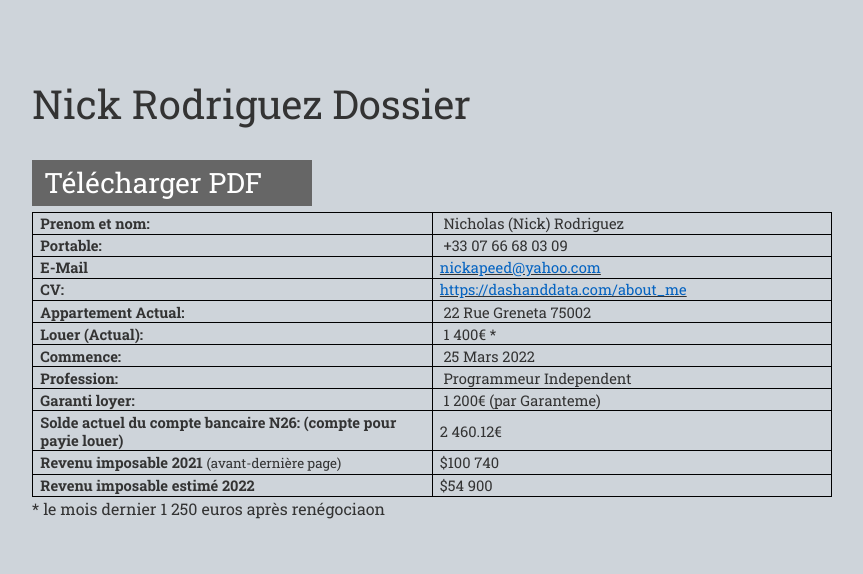
After one commit to costa-rica/personalWebsite, a Flask app: template app_package/templates/dossier_location.html in a window 1280 px wide. The commit adds this page. Shown: the top 574 px of the page, without its empty margins (208-1071 px from the left). Run offline with Flask 2, Linux system fonts and the light colour scheme; the template is opened without the code that fills it, so the values that code supplies are empty; parts of the project's set-up code (start-up, migrations or seed data) failed here and were passed over; some libraries are stand-ins or nearby versions.

Commit message:
added dossier

```diff
--- a/app_package/__init__.py
+++ b/app_package/__init__.py
@@ -62,7 +62,9 @@ def create_app(config_class=config):
     app.config.from_object(config_class)
 
     from app_package.main.routes import main
+    from app_package.main_api.routes import main_api
 
     app.register_blueprint(main)
+    app.register_blueprint(main_api)
 
     return app
--- /dev/null
+++ b/app_package/static/scss/_dossier.scss
@@ -0,0 +1,70 @@
+.WordSection1 {
+  // background-color: pink;
+  display: flex;
+  flex-wrap: wrap;
+  justify-content: center;
+  width: 100%;
+  h1{width:100%}
+  a#pdf {
+    display: block;
+    float: left;
+    background: #666;
+    color: white;
+    padding: 6px 50px 6px 12px;
+    margin-bottom: 6px;
+    text-decoration: none;
+  }
+
+  a#pdf:hover {
+    background: #222;
+  }
+}
+
+.dossier_sub {
+  width: 90%;
+
+  img {
+    min-width: 20rem;
+  }
+
+
+
+}
+
+.TableGrid {
+  tr {
+
+    // height:1.0pt
+    .td_left {
+      width: 50%;
+      border: solid black 1.0pt;
+      padding: 1.2pt 5.75pt 1.35pt 5.5pt;
+      height: 1.0pt
+    }
+
+    .td_right {
+      // width:197.05pt;
+      width: 50%;
+      border: solid black 1.0pt;
+      border-left: none;
+      padding: 1.2pt 5.75pt 1.35pt 5.5pt;
+      height: 1.0pt
+    }
+  }
+}
+
+//For Screen wider than 330px
+@media only screen and (min-width: 330px) {
+
+.dossier_sub {
+  max-width: 50rem;
+
+  .TableGrid{width:100%;}
+  img {
+    min-width: 20rem;
+  }
+
+
+
+}
+}
--- a/app_package/static/scss/main.scss
+++ b/app_package/static/scss/main.scss
@@ -1,5 +1,6 @@
 @use "custom";
 @use "resume";
+@use "dossier";
 @import url('https://fonts.googleapis.com/css2?family=Roboto+Slab:wght@400;700&display=swap');
 
 
--- /dev/null
+++ b/app_package/templates/dossier_location.html
@@ -0,0 +1,214 @@
+{% extends "_layout.html" %}
+{% block main %}
+
+<div class="main">
+  <div class="dossier">
+
+
+    <!-- <section class="home"> -->
+
+    <!-- <img src="{{ url_for('static', filename='images/dossier/NickAndMolly2022.jpg') }}"> -->
+
+
+    <div class=WordSection1>
+
+
+
+      <div class="dossier_sub">
+
+
+        <h1>Nick Rodriguez Dossier </h1>
+        <br>
+
+        <h3><a id="pdf" href="{{ url_for('main.telecharger_dossier') }}">Télécharger PDF</a></h3>
+
+        <table class=TableGrid
+          >
+          <tr>
+            <td class="td_left">
+              <p class=MsoNormal style='margin:0cm;text-indent:0cm;line-height:107%'><b><span
+                    style='font-size:11.0pt;line-height:107%'>Prenom et nom: </span></b> </p>
+            </td>
+            <td class="td_right">
+              <p class=MsoNormal style='margin:0cm;text-indent:0cm;line-height:107%'><span
+                  style='font-size:11.0pt;line-height:107%'> Nicholas (Nick) Rodriguez </span> </p>
+            </td>
+          </tr>
+          <tr>
+            <td class="td_left">
+              <p class=MsoNormal style='margin:0cm;text-indent:0cm;line-height:107%'><b><span
+                    style='font-size:11.0pt;line-height:107%'>Portable: </span></b> </p>
+            </td>
+            <td class="td_right">
+              <p class=MsoNormal style='margin:0cm;text-indent:0cm;line-height:107%'><span
+                  style='font-size:11.0pt;line-height:107%'> +33 07 66 68 03 09 </span> </p>
+            </td>
+          </tr>
+          <tr style='height:1.0pt'>
+            <td class="td_left">
+              <p class=MsoNormal style='margin:0cm;text-indent:0cm;line-height:107%'><b><span
+                    style='font-size:11.0pt;line-height:107%'>E-Mail </span></b> </p>
+            </td>
+            <td class="td_right">
+              <p class=MsoNormal style='margin:0cm;text-indent:0cm;line-height:107%'><u><span
+                    style='font-size:11.0pt;line-height:107%;color:#0463C1'>nickapeed@yahoo.com</span></u><span
+                  style='font-size:1.0pt;line-height:107%'> </span> </p>
+            </td>
+          </tr>
+          <tr style='height:1.0pt'>
+            <td class="td_left">
+              <p class=MsoNormal style='margin:0cm;text-indent:0cm;line-height:107%'><b><span
+                    style='font-size:11.0pt;line-height:107%'>CV: </span></b> </p>
+            </td>
+            <td class="td_right">
+              <p class=MsoNormal style='margin:0cm;text-indent:0cm;line-height:107%'><u><span
+                    style='font-size:11.0pt;line-height:107%;color:#0463C1'>https://dashanddata.com/about_me</span></u><span
+                  style='font-size:1.0pt;line-height:107%;color:#0463C1'> </span> </p>
+            </td>
+          </tr>
+          <tr style='height:1.0pt'>
+            <td class="td_left">
+              <p class=MsoNormal style='margin:0cm;text-indent:0cm;line-height:107%'><b><span
+                    style='font-size:11.0pt;line-height:107%'>Appartement Actual: </span></b> </p>
+            </td>
+            <td class="td_right">
+              <p class=MsoNormal style='margin:0cm;text-indent:0cm;line-height:107%'><span
+                  style='font-size:11.0pt;line-height:107%'> 22 Rue Greneta 75002 </span> </p>
+            </td>
+          </tr>
+          <tr style='height:1.0pt'>
+            <td class="td_left">
+              <p class=MsoNormal style='margin:0cm;text-indent:0cm;line-height:107%'><b><span
+                    style='font-size:11.0pt;line-height:107%'>Louer (Actual): </span></b> </p>
+            </td>
+            <td class="td_right">
+              <p class=MsoNormal style='margin:0cm;text-indent:0cm;line-height:107%'><span
+                  style='font-size:11.0pt;line-height:107%'> 1 400</span><span lang=EN-US
+                  style='font-size:11.0pt;line-height:107%'>€</span><span style='font-size:
+          11.0pt;line-height:107%'> *</span> </p>
+            </td>
+          </tr>
+          <tr style='height:1.0pt'>
+            <td class="td_left">
+              <p class=MsoNormal style='margin:0cm;text-indent:0cm;line-height:107%'><b><span
+                    style='font-size:11.0pt;line-height:107%'>Commence: </span></b> </p>
+            </td>
+            <td class="td_right">
+              <p class=MsoNormal style='margin:0cm;text-indent:0cm;line-height:107%'><span
+                  style='font-size:11.0pt;line-height:107%'> 25 Mars 2022 </span> </p>
+            </td>
+          </tr>
+          <tr style='height:1.0pt'>
+            <td class="td_left">
+              <p class=MsoNormal style='margin:0cm;text-indent:0cm;line-height:107%'><b><span
+                    style='font-size:11.0pt;line-height:107%'>Profession: </span></b> </p>
+            </td>
+            <td class="td_right">
+              <p class=MsoNormal style='margin:0cm;text-indent:0cm;line-height:107%'><span
+                  style='font-size:11.0pt;line-height:107%'> Programmeur Independent </span> </p>
+            </td>
+          </tr>
+          <tr style='height:1.0pt'>
+            <td class="td_left">
+              <p class=MsoNormal style='margin:0cm;text-indent:0cm;line-height:107%'><b><span lang=EN-US
+                    style='font-size:11.0pt;line-height:107%'>Garanti </span></b><b><span
+                    style='font-size:11.0pt;line-height:107%'>loyer:</span></b></p>
+            </td>
+            <td class="td_right">
+              <p class=MsoNormal style='margin:0cm;text-indent:0cm;line-height:107%'><span lang=EN-US
+                  style='font-size:11.0pt;line-height:107%'> </span><span
+                  style='font-size:11.0pt;line-height:107%'>1</span><span style='font-size:
+          11.0pt;line-height:107%'> </span><span style='font-size:11.0pt;line-height:
+          107%'>200€ (</span><span lang=EN-US style='font-size:11.0pt;line-height:107%'>par
+                </span><span style='font-size:11.0pt;line-height:107%'>Garanteme)</span></p>
+            </td>
+          </tr>
+          <tr style='height:1.0pt'>
+            <td class="td_left">
+              <p class=MsoNormal style='margin-top:0cm;margin-right:3.8pt;margin-bottom:
+          0cm;margin-left:0cm;text-indent:0cm;line-height:107%'><b><span
+                    style='font-size:11.0pt;line-height:107%'>Solde actuel du compte bancaire
+                    N26: (compte pour payie louer) </span></b> </p>
+            </td>
+            <td class="td_right">
+              <p class=MsoNormal style='margin:0cm;text-indent:0cm;line-height:107%'><span
+                  style='font-size:11.0pt;line-height:107%'>2 460.12</span><span lang=EN-US
+                  style='font-size:11.0pt;line-height:107%'>€</span><span lang=EN-US
+                  style='font-size:11.0pt;line-height:107%'> </span><span lang=EN-US> </span></p>
+            </td>
+          </tr>
+          <tr style='height:1.0pt'>
+            <td class="td_left">
+              <p class=MsoNormal style='margin:0cm;text-indent:0cm;line-height:107%'><b><span
+                    style='font-size:11.0pt;line-height:107%'>Revenu imposable 2021 </span></b><span
+                  style='font-size:10.0pt;line-height:107%'>(avant-dernière page)</span><span
+                  style='font-size:10.0pt;line-height:107%;font-family:"Courier New"'> </span> </p>
+            </td>
+            <td class="td_right">
+              <p class=MsoNormal style='margin:0cm;text-indent:0cm;line-height:107%'><span
+                  style='font-size:11.0pt;line-height:107%'>$100 740 </span> </p>
+            </td>
+          </tr>
+          <tr style='height:1.0pt'>
+            <td class="td_left">
+              <p class=MsoNormal style='margin:0cm;text-indent:0cm;line-height:107%'><b><span
+                    style='font-size:11.0pt;line-height:107%'>Revenu imposable estimé 2022 </span></b> </p>
+            </td>
+            <td class="td_right">
+              <p class=MsoNormal style='margin:0cm;text-indent:0cm;line-height:107%'><span
+                  style='font-size:11.0pt;line-height:107%'>$54 900 </span> </p>
+            </td>
+          </tr>
+        </table>
+
+        <p class=MsoNormal style='margin-left:-.25pt'>* le mois dernier 1 250 euros
+          après renégociaon  </p>
+
+        <p class=MsoNormal style='margin-left:-.25pt'>&nbsp;</p>
+
+        <p class=MsoNormal style='margin-top:0cm;margin-right:0cm;margin-bottom:.6pt;
+        margin-left:.75pt;text-indent:0cm;line-height:107%'> <span style='font-size:
+        11.0pt;line-height:107%'><img width=25% id="Group 2068"
+              src="{{ url_for('static', filename='images/dossier/NickAndMolly2022.jpg') }}">
+
+            <img width=25% src="{{ url_for('static', filename='images/dossier/titreSejour2023clean.png') }}">
+
+          </span>  </p>
+        <br />
+        <br>
+        <p class=MsoNormal style='margin-top:0cm;margin-right:0cm;margin-bottom:0cm;
+        margin-left:-.25pt;line-height:107%'><span style='font-size:16.0pt;line-height:
+        107%;color:#2E5496'>A propos de moi </span> </p>
+
+        <p>Je suis développeur de logiciels. Je développe une application dans le domaine du bien-être. Je suis
+          passionnée par le
+          bien-être et la technologie.  </p>
+
+        <p>Auparavant, dans mon
+          dernier emploi, j'étais économiste dans les domaines de l'énergie et de la
+          défense. J'étais copropriétaire de 3 bars à succès aux États-Unis que j'ai
+          vendus depuis. Avec mon frère nous sommes propriétaires d'une maison que nous
+          louons.  Je suis fier d'être le père d'une fille qui gère sa vie de mannequin à
+          New York (photo au dessus).  </p>
+
+        <p class=MsoNormal style='margin-top:0cm;margin-right:0cm;margin-bottom:0cm;
+        margin-left:-.25pt;line-height:107%'><span style='font-size:16.0pt;line-height:
+        107%;color:#2E5496'>Pourquoi France ? </span> </p>
+
+        <p class=MsoNormal style='margin-left:-.25pt'>J'ai vécu toute ma vie à
+          Washington DC et je voulais un changement. J'adore vivre à Paris et apprendre
+          le français en construisant ceWe application. Aujourd'hui
+          je vis dans le second depuis plus d'un an. Récemment, j'ai renouvelé mon
+          titre de séjour. Mon français n'est pas mauvais et
+          s'améliore. Je veux m'assimiler ici et m'enraciner ici.  </p>
+
+
+      </div>
+
+    </div><!-- WordSection1 -->
+
+    <!-- </section> -->
+  </div><!-- dossier -->
+</div><!-- main -->
+
+{% endblock %}
```
Also changed, not shown: app_package/main/routes.py (+22 -51 lines), app_package/main_api/routes.py (added, +115 -0 lines), app_package/static/css/main.css, 2 other files.
